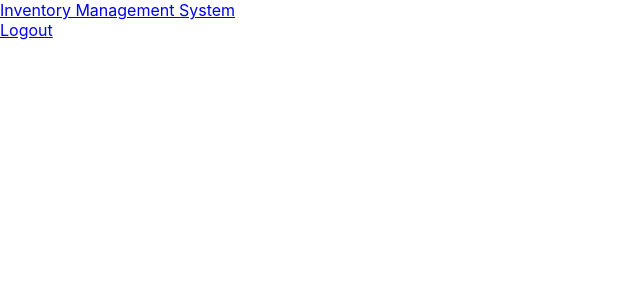
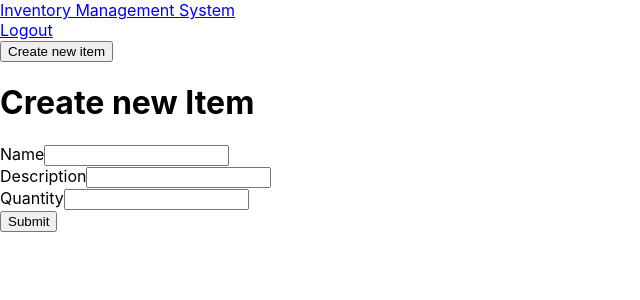
Before and after one commit to JasonMartin85/fullstack-management-system-zprefix, a React (Create React App) app in the folder front-end/: page /NewItem in a window 1280 px wide. Shown: the top 300 px of the page, without its empty margins (0-640 px from the left). Built offline with nearby package versions, Linux system fonts and the light colour scheme.

Commit message:
Created NewItems component for adding new items to webpage

```diff
--- a/front-end/src/App.js
+++ b/front-end/src/App.js
@@ -4,6 +4,7 @@ import Home from './Home/Home.js'
 import Item from './Item/Item.js'
 import Login from './Login/Login.js'
 import Navbar from './Navbar/Navbar.js'
+import NewItem from './NewItem/NewItem.js'
 
 function App() {
   return (<>
@@ -15,6 +16,7 @@ function App() {
         <Route path = "/Home" element = {<Home />} />
         <Route path = "/Item/:id" element = {<Item />} />
         <Route path = "/Login" element = {<Login />} />
+        <Route path = "/NewItem" element = {<NewItem />} />
       </Routes>
     </div>
     </>);
--- a/front-end/src/Login/Login.js
+++ b/front-end/src/Login/Login.js
@@ -1,16 +1,29 @@
-import React from 'react'
+import React, {useState} from 'react'
 import {useNavigate} from 'react-router-dom'
 
 const Login = () => {
   const navigate = useNavigate();
+  const [inputs,setInputs] = useState();
 
-  const loginClick = () => {
+  const handleLogin = (e) => {
+    e.preventDefault();
     navigate('/home')
+  }
+
+  const handleChange = (e) => {
+    const name = e.target.name;
+    const value = e.target.value;
+    setInputs(values => ({...values,[name]:value}))
+    console.log(inputs)
   }
 
   return(<>
     <h1>Login</h1>
-    <button onClick={loginClick}>Login</button>
+    <form onSubmit={handleLogin}>
+      Username<input name="username" onChange={handleChange}/>
+      Password<input name="password" onChange={handleChange}/>
+      <button type="submit" >Login</button>
+    </form>
   </>)
 }
 
--- a/front-end/src/Navbar/Navbar.js
+++ b/front-end/src/Navbar/Navbar.js
@@ -4,7 +4,8 @@ import {Link} from 'react-router-dom'
 const Navbar = () => {
   return(<>
     <Link to='/Home'>Inventory Management System</Link><br/>
-    <Link to='/Login'>Logout</Link>
+    <Link to='/Login'>Logout</Link><br/>
+    <Link to='/NewItem'><button>Create new item</button></Link>
   </>)
 }
 
--- /dev/null
+++ b/front-end/src/NewItem/NewItem.js
@@ -0,0 +1,31 @@
+import React, {useState} from 'react'
+import {useNavigate} from 'react-router-dom'
+
+const NewItem = () => {
+  const [inputs,setInputs] = useState({name:'',description:'',quantity:''})
+  const navigate = useNavigate();
+
+  const newItemSubmit = (e) => {
+    e.preventDefault();
+    console.log(inputs)
+    navigate('/home')
+  }
+
+  const handleChange = (e) => {
+    const name = e.target.name;
+    const value = e.target.value;
+    setInputs(values => ({...values,[name]:value}))
+  }
+
+  return (<>
+    <h1>Create new Item</h1>
+    <form onSubmit={newItemSubmit}>
+      Name<input name="name" onChange={handleChange}/><br/>
+      Description<input name="description" onChange={handleChange}/><br/>
+      Quantity<input name="quantity" onChange={handleChange}/><br/>
+      <button type="submit">Submit</button>
+    </form>
+  </>)
+}
+
+export default NewItem
```
